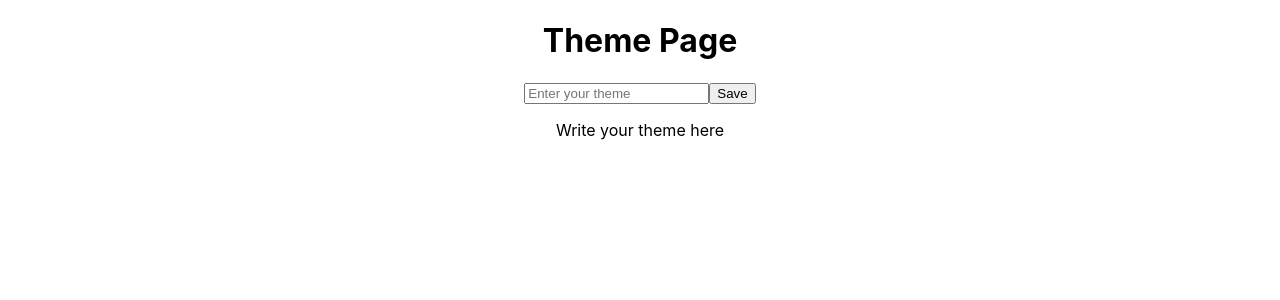
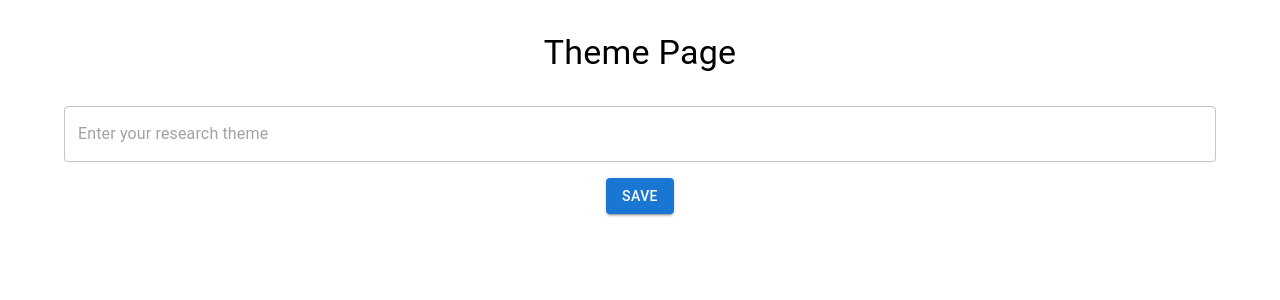
Before and after one commit to NakagawaYuto/research-hub, a React (Create React App) app in the folder front/: page /user/1/theme in a window 1280 px wide. Shown: the top 300 px of the page. Built offline with nearby package versions, Linux system fonts and the light colour scheme; no server answers.

Commit message:
テーマを編集できるようにした

```diff
--- a/front/src/Pages/ThemePage.js
+++ b/front/src/Pages/ThemePage.js
@@ -1,17 +1,61 @@
-import React from 'react';
+import React, { useState, useEffect } from 'react';
+import axios from 'axios';
+import { useParams } from 'react-router-dom';
+import { Container, Typography, Grid, Button, Box, TextField } from '@mui/material';
 
+const baseURL = 'http://127.0.0.1:8080/users/';
 
 const ThemePage = () => {
-    const researchTheme = "Write your theme here";
+    const [theme, setTheme] = useState(null);
+    const { id } = useParams();
+
+    useEffect(() => {
+        const fetchData = () => {
+            try {
+                axios.get(`${baseURL}${id}/`).then((response) => {
+                    setTheme(response.data.research_theme);
+                });
+            } catch (error) {
+                console.error(error);
+            }
+        };
+
+        fetchData();
+    }, [id]);
+
+    const saveTheme = () => {
+        try {
+            axios.patch(`${baseURL}${id}/`, { research_theme: theme });
+        } catch (error) {
+            console.error(error);
+        }
+    }
 
     return (
-        <div>
-            <h1>Theme Page</h1>
-            <input type="text" placeholder="Enter your theme" />
-            <button>Save</button>
-            <p>{researchTheme}</p>
-        </div>
+        <Container>
+            <Box sx={{ my: 4 }}>
+                <Typography variant='h4' align='center'>
+                    Theme Page
+                </Typography>
+            </Box>
+            <Grid container spacing={2}>
+                <Grid item xs={12}>
+                    <TextField
+                        fullWidth
+                        variant='outlined'
+                        placeholder='Enter your research theme'
+                        value={theme}
+                        onChange={(e) => setTheme(e.target.value)}
+                    />
+                </Grid>
+                <Grid item xs={12}>
+                    <Button variant='contained' color='primary' onClick={saveTheme}>
+                        Save
+                    </Button>
+                </Grid>
+            </Grid>
+        </Container>
     );
-}
+};
 
 export default ThemePage;
```
